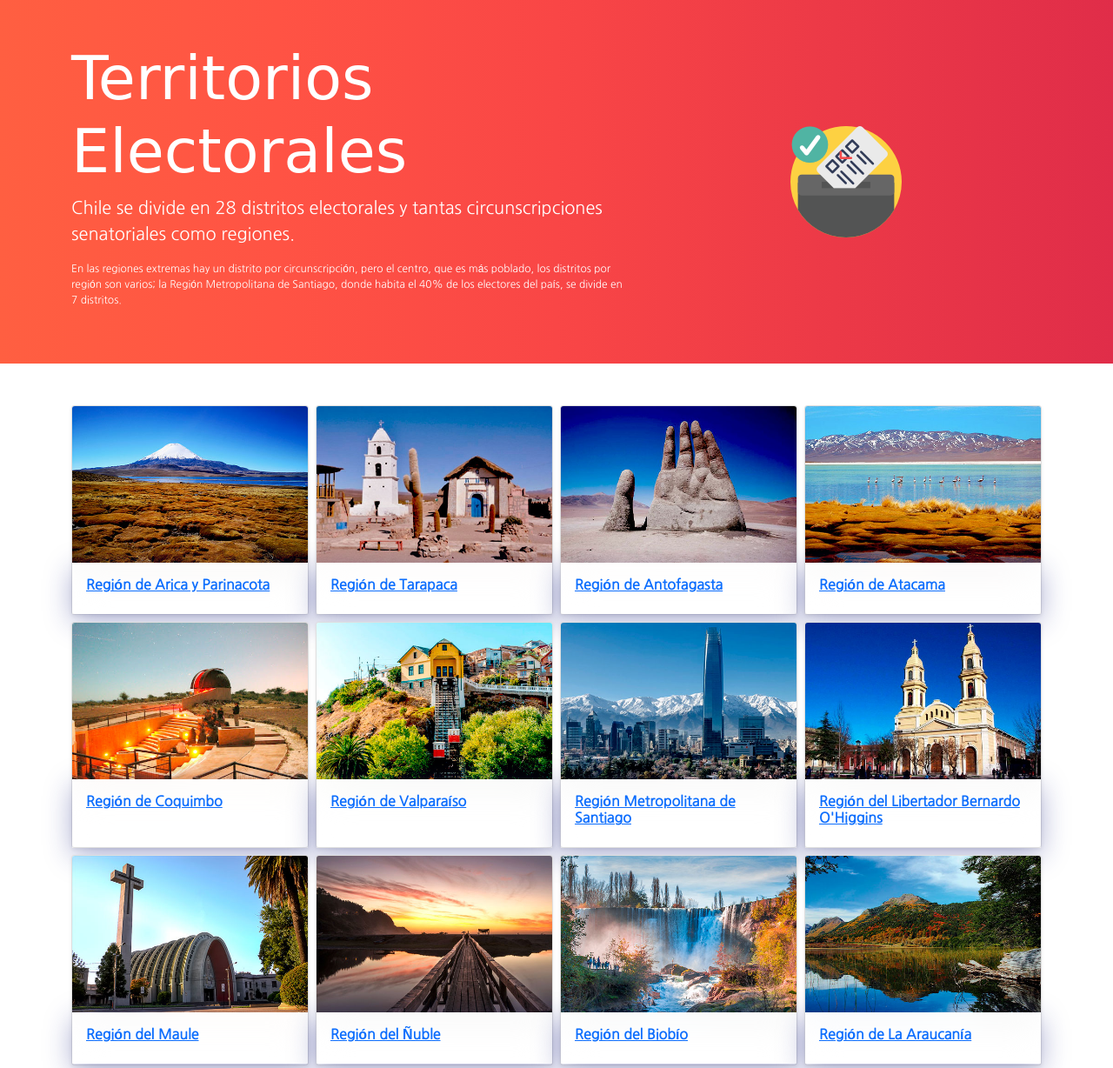
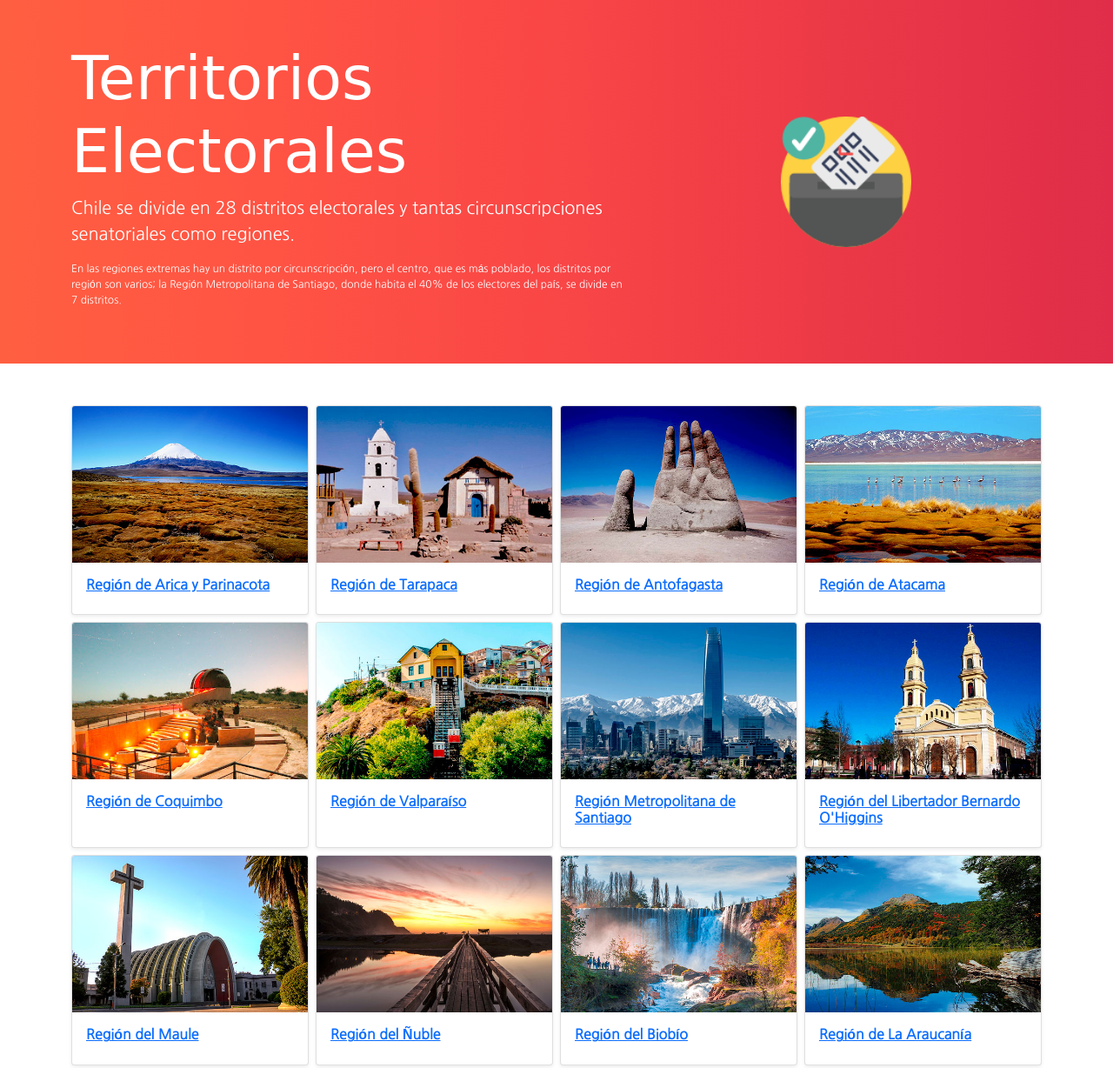
Before and after one commit to YahairaPerez/clase00011, a plain HTML site: page index.html in a window 1280 px wide. Shown: the top 1228 px of the page at 87% size. Drawn offline with nearby package versions, Linux system fonts and the light colour scheme; a web font is replaced by a local one.

Commit message:
Add files via upload

```diff
--- a/index.html
+++ b/index.html
@@ -24,8 +24,10 @@
                 </div>
             </div>
         </header>
-        <main class="container">
-            <div class="row g-2 py-5 d-flex align-items-stretch" id="aca"></div>
+        <main class="container-fluid" id="mediobody">
+            <main class="container">
+               <div class="row g-2 py-5 d-flex align-items-stretch" id="aca"></div>
+            </main>
         </main>
         <footer class="bg-light border-top">
             <div class="container">
--- a/style.css
+++ b/style.css
@@ -40,10 +40,8 @@ footer {
 	border: 1px solid rgba( 255, 255, 255, 0.18 );
 }
 .card-body {
-	bbackground: rgba( 248, 231, 28, 0.20 );
-	box-shadow: 0 8px 32px 0 rgba( 31, 38, 135, 0.37 );
-	backdrop-filter: blur( 20.0px );
-	-webkit-backdrop-filter: blur( 20.0px );
-
 
 }
+.img-fluid {
+	height: 150px;
+}
```
